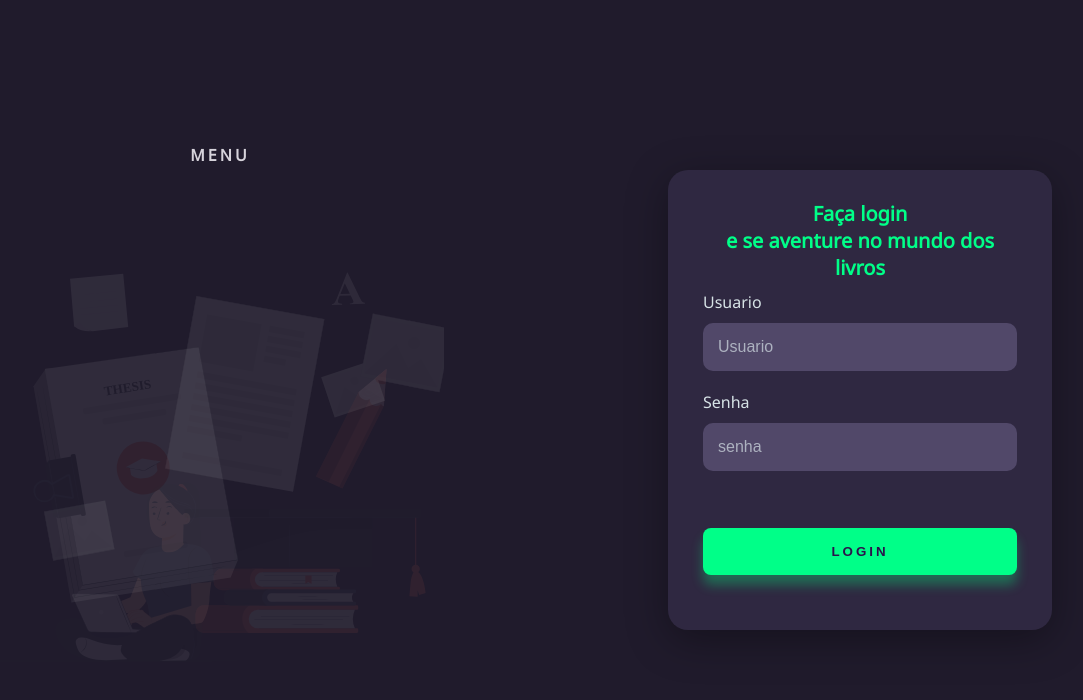
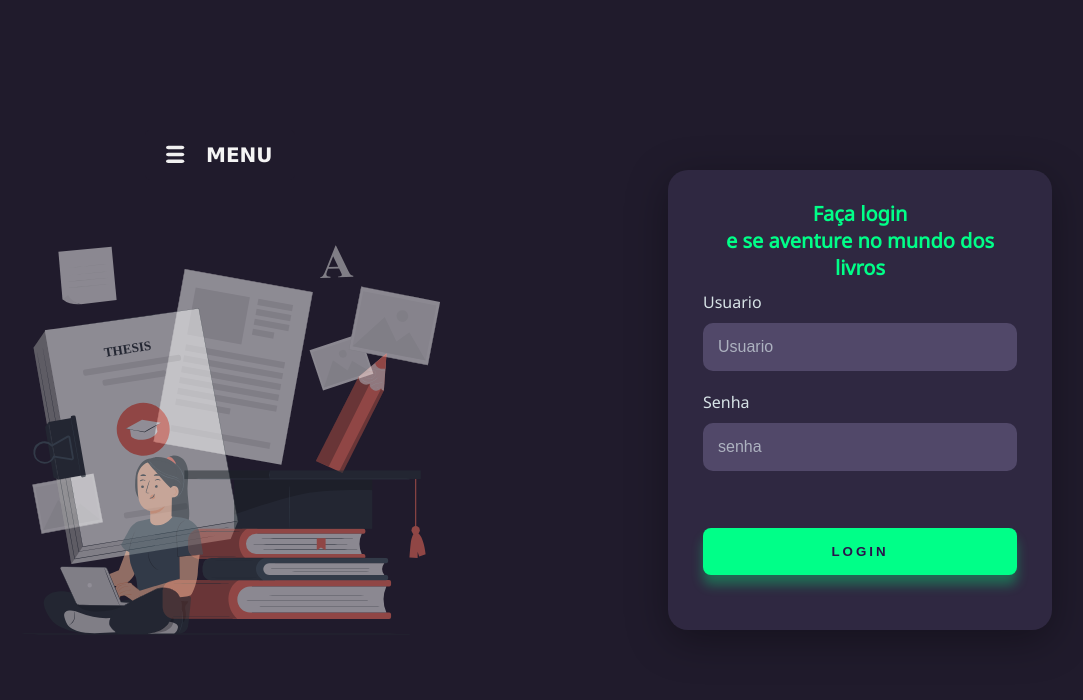
Before and after one commit to martinswilliam/Resumindo-livros, a plain HTML site: page login.html in a window 1280 px wide. Shown: the whole page, without its empty margins (100-1183 px from the left). Drawn offline with Linux system fonts and the light colour scheme.

Commit message:
correçãoBTNmenu

```diff
--- a/login.html
+++ b/login.html
@@ -1,30 +1,59 @@
 <!DOCTYPE html>
 <html lang="en">
   <head>
-    <link rel="stylesheet" href="/src/css/login.css">
-    <meta charset="UTF-8">
-    <meta name="viewport" content="width=device-width, initial-scale=1.0">
+    <link rel="stylesheet" href="/src/css/login.css" />
+    <meta charset="UTF-8" />
+    <meta name="viewport" content="width=device-width, initial-scale=1.0" />
     <title>Login</title>
   </head>
   <body>
     <div class="main-login">
       <div class="left-login">
-            <a class="home" href="/index.html">MENU</a>
+        <a style="text-decoration: none" href="./index.html"
+          ><button class="btn">
+            <span class="icon">
+              <svg viewBox="0 0 175 80" width="40" height="40">
+                <rect width="80" height="15" fill="#f0f0f0" rx="10"></rect>
+                <rect
+                  y="30"
+                  width="80"
+                  height="15"
+                  fill="#f0f0f0"
+                  rx="10"
+                ></rect>
+                <rect
+                  y="60"
+                  width="80"
+                  height="15"
+                  fill="#f0f0f0"
+                  rx="10"
+                ></rect>
+              </svg>
+            </span>
+            <span class="text">MENU</span>
+          </button></a
+        >
         <h1></h1>
-            <img class="LivrosImage" src="/img/animLivro.svg" alt="Animação livro">
+        <img
+          class="LivrosImage"
+          src="/img/animLivro.svg"
+          alt="Animação livro"
+        />
       </div>
       <div class="right-login">
         <div class="card-login">
-                <h1 class="card-login-escrita">Faça login<br>e se aventure no mundo dos livros</h1>
+          <h1 class="card-login-escrita">
+            Faça login<br />e se aventure no mundo dos livros
+          </h1>
           <div class="textfield">
             <label for="usuario">Usuario</label>
-                    <input type="text" name="usuario" placeholder="Usuario">
+            <input type="text" name="usuario" placeholder="Usuario" />
           </div>
           <div class="textfield">
             <label for="senha">Senha</label>
-                    <input type="password" name="senha" placeholder="senha">
+            <input type="password" name="senha" placeholder="senha" />
           </div>
-                <br>
+          <br />
           <button class="btn-login">Login</button>
         </div>
       </div>
--- a/src/css/login.css
+++ b/src/css/login.css
@@ -6,6 +6,8 @@ body {
     margin: 0;
     font-family: 'Noto Sans', sans-serif;
     background: #201b2c;
+
+
 }
 
 body * {
@@ -19,24 +21,62 @@ body * {
 
 }
 
-.home {
+.btn {
+    width: 150px;
+    height: 50px;
+    border-radius: 5px;
+    border: none;
+    transition: all 0.5s ease-in-out;
+    font-size: 20px;
+    font-family: Verdana, Geneva, Tahoma, sans-serif;
+    font-weight: 600;
+    display: flex;
+    align-items: center;
+    background: #201b2c;
+    color: #f5f5f5;
 
-    text-align: center;
-    width: 35%;
-    padding: 16px 0px;
-    margin: 25px;
-    border: none;
-    border-radius: 8px;
-    outline: none;
-    text-transform: uppercase;
-    font-weight: 800;
-    letter-spacing: 3px;
-    color: #d6d3db;
-    cursor: pointer;
-    text-decoration: none
+  }
+
+  .btn:hover {
+    box-shadow: 0 0 20px 0px #2e2e2e3a;
+  }
+
+  .btn .icon {
+    position: absolute;
+    height: 40px;
+    width: 70px;
+    display: flex;
+    justify-content: center;
+    align-items: center;
+    transition: all 0.5s;
+  }
+
+  .btn .text {
+    transform: translateX(55px);
 
 
-}
+
+
+  }
+
+  .btn:hover .icon {
+    width: 175px;
+  }
+
+  .btn:hover .text {
+    transition: all 0.5s;
+    opacity: 0;
+  }
+
+  .btn:focus {
+    outline: none;
+
+  }
+
+  .btn:active .icon {
+    transform: scale(0.85);
+  }
+
 
 .LivrosImage {
     width: 35vw;
--- a/src/css/styles.css
+++ b/src/css/styles.css
@@ -3,6 +3,84 @@
 
 body {
     background: #201b2c;
+    height: 10vw;
+    width: 50vw;
+    padding: 7%;
+
+
+
+
+
+}
+
+.search-box {
+    position: absolute;
+    top: 42%;
+    left: 22%;
+    transform: translate(-50%, -50%);
+
+    background: #fff;
+    height: 50px;
+    padding: 10px;
+    border-radius: 40px;
+
+    display: flex;
+    justify-content: space-between;
+    align-items: center;
+}
+
+
+
+.search-text {
+    background: none;
+    border: 0;
+    outline: 0;
+    font-size: 16px;
+    width: 0;
+    padding: 0;
+
+    transition: 0.4s;
+    cursor: pointer;
+}
+
+.search-box:hover > .search-text {
+    width: 320px;
+    padding-left: 20px;
+
+}
+
+.search-btn {
+    width: 50px;
+    height: 50px;
+    border-radius: 50%;
+
+
+    display: flex;
+    justify-content: center;
+    align-items: center;
+
+}
+
+.search-box:hover > .search-btn {
+    background: #447ce7;
+}
+
+.search-box:hover > .search-btn .loupe-blue {
+    display: none;
+
+}
+
+.search-box:hover .search-btn .loupe-white {
+    display: block;
+}
+
+.loupe-white {
+    display: none;
+}
+
+::-webkit-input-placeholder {
+    font-size: 17px;
+    color: #aeaeae;
 }
 
 .anuncio {
@@ -10,12 +88,13 @@ body {
     font-size: 100%;
 }
 .reader {
-    width: 100vw;
-    height: 100vh;
+    width: 100%;
     display: flex;
+    justify-content: space-between;
     justify-content: center;
     font-family: 'Noto Sans', sans-serif;
     margin: 0;
+    align-items: center;
 
 
 
@@ -23,7 +102,7 @@ body {
 
 .tittle {
     font-family: 'Great Vibes', cursive;
-    font-size: 100%;
+    font-size: 300%;
     color: #77ffc0 ;
     width: 50vw;
     height: 8vw;
@@ -32,21 +111,25 @@ body {
     align-items: center;
 }
 
+
+
+
 .right-itens {
+
     font-family: 'Great Vibes', cursive;
     font-size: 100%;
     color: #77ffc0 ;
-    width: 50vw;
+    width: 60%;
     display: flex;
     justify-content: flex-end;
     align-items: baseline;
-    margin-right: 110px;
+    margin: 0 auto;
 }
 
 
 #bt {
     width: 60%;
-    padding: 16px 0px;
+    padding: 22px 0px;
     margin: 25px;
     border: none;
     border-radius: 8px;
```
Also changed, not shown: index.html (+26 -8 lines), livros.html (+2 -2 lines), 2 other files. Lines whose indentation alone changed are shown as unchanged.
